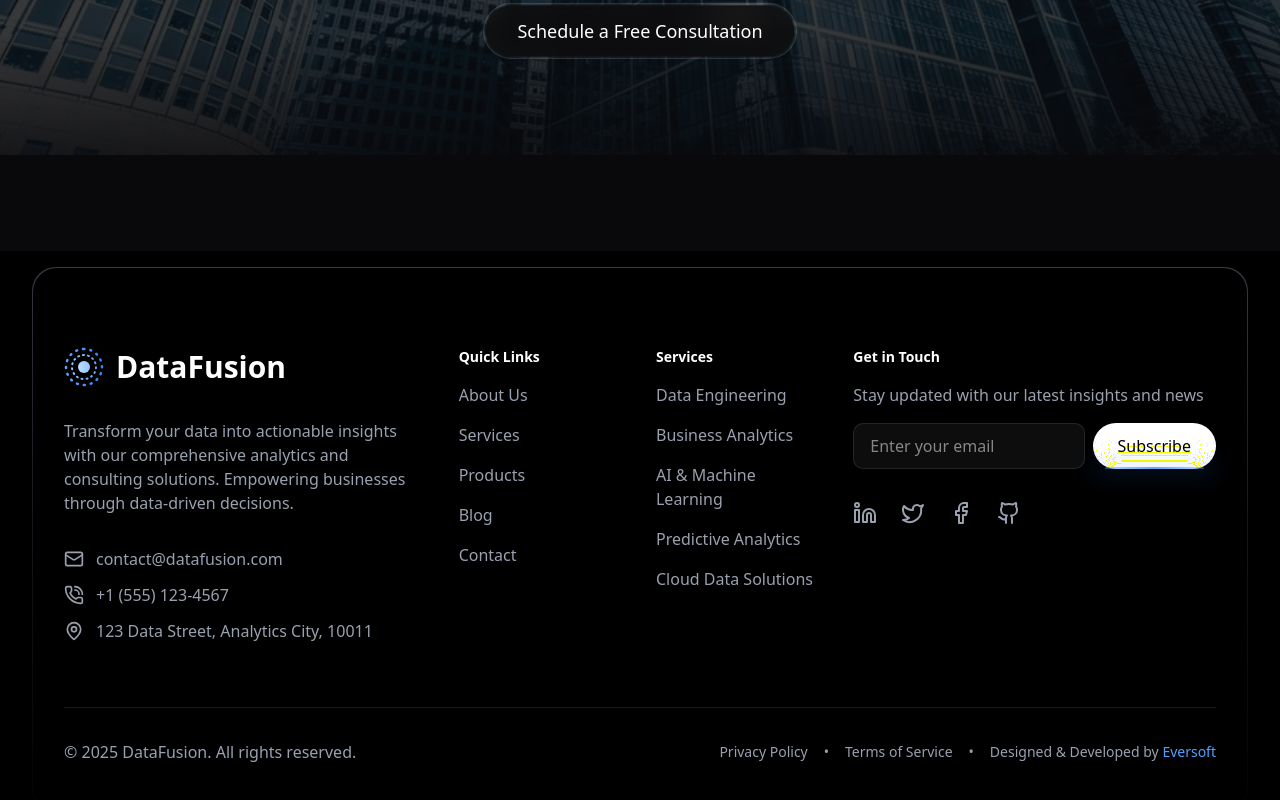
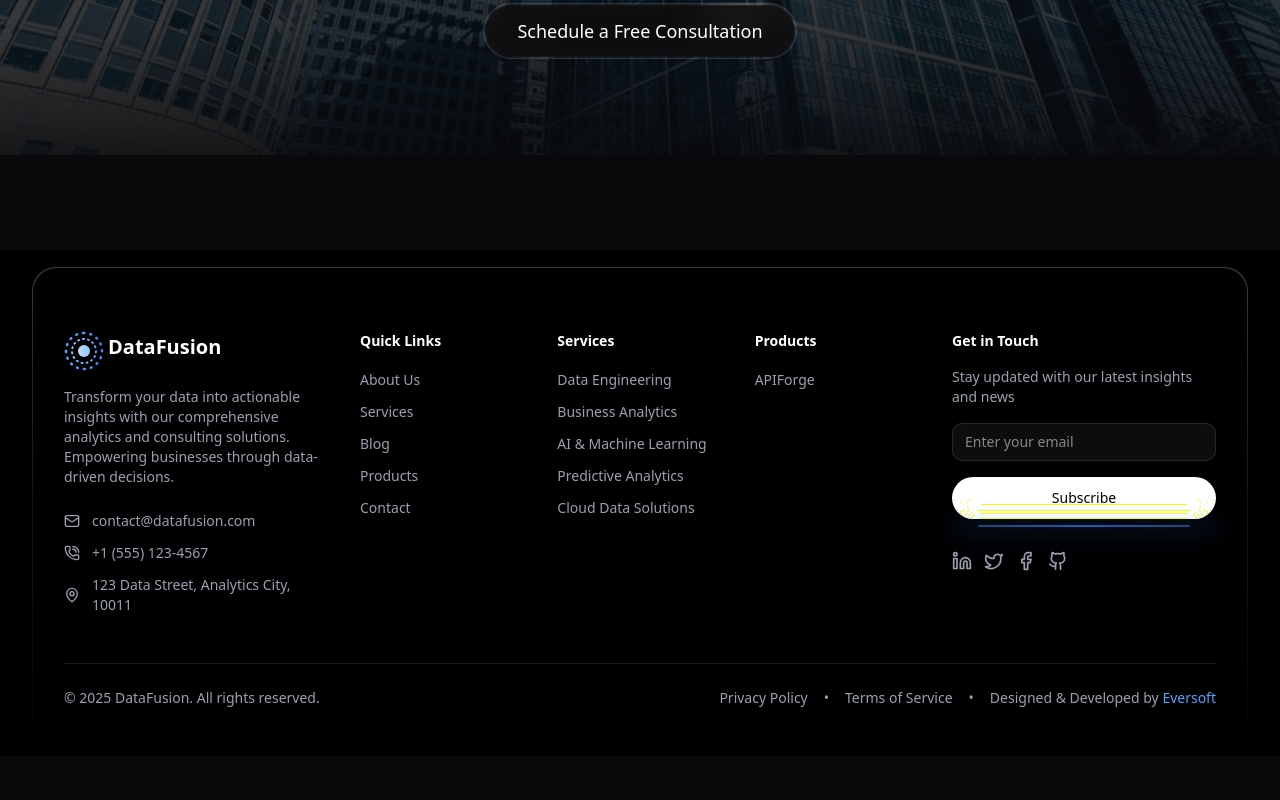
Before and after one commit to TharinduNimesh/datafusion, a React (Vite) app: page /services in a window 1280 px wide. Shown: the part 4137-4937 px from the top of the page. After the commit the page ends 4893 px from the top, so only its background shows below. Built offline with nearby package versions, Linux system fonts and the light colour scheme.

Commit message:
feat: Update footer component with product links and enhance layout for better accessibility

```diff
--- a/src/components/ui/footer.tsx
+++ b/src/components/ui/footer.tsx
@@ -19,8 +19,8 @@ export const Footer = () => {
   const quickLinks = [
     { name: "About Us", href: "/about" },
     { name: "Services", href: "/services" },
-    { name: "Products", href: "#" },
     { name: "Blog", href: "#" },
+    { name: "Products", href: "https://apiforge.datafuzion.cloud" },
     { name: "Contact", href: "/contact" },
   ];
 
@@ -30,6 +30,10 @@ export const Footer = () => {
     { name: "AI & Machine Learning", href: "/services#ai-ml" },
     { name: "Predictive Analytics", href: "/services#predictive-analytics" },
     { name: "Cloud Data Solutions", href: "/services#cloud-solutions" },
+  ];
+
+  const products = [
+    { name: "APIForge", href: "https://apiforge.datafuzion.cloud" },
   ];
 
   const socialLinks = [
@@ -49,45 +53,51 @@ export const Footer = () => {
         </div>
 
         {/* Content */}
-        <div className="relative px-4 pt-12 pb-8 sm:px-6 lg:px-8 sm:pt-20 sm:pb-12">
-          <div className="grid gap-8 lg:grid-cols-3">
-            {/* Company Info */}
-            <div className="space-y-6 sm:space-y-8">
+        <div className="relative px-4 pt-8 pb-6 md:px-6 lg:px-8 md:pt-16 md:pb-8">
+          <div className="grid gap-8 grid-cols-1 md:grid-cols-8 lg:grid-cols-12">
+            {/* Company Info - Larger section */}
+            <div className="space-y-6 md:col-span-8 lg:col-span-3">
               <div className="flex items-center space-x-3">
-                <Logo className="w-8 h-8 sm:w-10 sm:h-10" />
-                <span className="text-2xl sm:text-3xl font-bold text-white">DataFusion</span>
+                <Logo className="w-8 h-8" />
+                <span className="text-xl font-bold text-white">DataFusion</span>
               </div>
-              <p className="mt-3 sm:mt-4 text-sm sm:text-base text-gray-400 max-w-md">
+              <p className="text-sm text-gray-400 max-w-md md:max-w-xl lg:max-w-none">
                 Transform your data into actionable insights with our comprehensive analytics
                 and consulting solutions. Empowering businesses through data-driven decisions.
               </p>
               <div className="space-y-3">
-                <a href="mailto:contact@datafusion.com" className="flex items-center gap-3 text-gray-400 hover:text-white transition-colors">
-                  <Mail className="h-4 w-4 sm:h-5 sm:w-5 flex-shrink-0" />
-                  <span className="text-sm sm:text-base">contact@datafusion.com</span>
+                <a
+                  href="mailto:contact@datafusion.com"
+                  className="flex items-center gap-3 text-gray-400 hover:text-white transition-colors"
+                >
+                  <Mail className="h-4 w-4 flex-shrink-0" />
+                  <span className="text-sm">contact@datafusion.com</span>
                 </a>
-                <a href="tel:+15551234567" className="flex items-center gap-3 text-gray-400 hover:text-white transition-colors">
-                  <PhoneCall className="h-4 w-4 sm:h-5 sm:w-5 flex-shrink-0" />
-                  <span className="text-sm sm:text-base">+1 (555) 123-4567</span>
+                <a
+                  href="tel:+15551234567"
+                  className="flex items-center gap-3 text-gray-400 hover:text-white transition-colors"
+                >
+                  <PhoneCall className="h-4 w-4 flex-shrink-0" />
+                  <span className="text-sm">+1 (555) 123-4567</span>
                 </a>
                 <div className="flex items-center gap-3 text-gray-400">
-                  <MapPin className="h-4 w-4 sm:h-5 sm:w-5 flex-shrink-0" />
-                  <span className="text-sm sm:text-base">123 Data Street, Analytics City, 10011</span>
+                  <MapPin className="h-4 w-4 flex-shrink-0" />
+                  <span className="text-sm">123 Data Street, Analytics City, 10011</span>
                 </div>
               </div>
             </div>
 
-            {/* Quick Links & Services */}
-            <div className="grid grid-cols-1 sm:grid-cols-2 gap-8 lg:col-span-2">
-              <div className="grid grid-cols-1 sm:grid-cols-2 gap-8">
+            {/* Quick Links, Services, Products section wrapper */}
+            <div className="grid gap-8 grid-cols-2 md:grid-cols-3 md:col-span-8 lg:col-span-6">
+              {/* Quick Links */}
               <div>
                 <h3 className="text-sm font-semibold text-white mb-4">Quick Links</h3>
-                  <ul role="list" className="space-y-3 sm:space-y-4">
+                <ul role="list" className="space-y-2">
                   {quickLinks.map((link) => (
                     <li key={link.name}>
                       <Link
                         to={link.href}
-                          className="text-sm sm:text-base text-gray-400 hover:text-white transition-colors duration-200"
+                        className="text-sm text-gray-400 hover:text-white transition-colors duration-200"
                       >
                         {link.name}
                       </Link>
@@ -95,14 +105,16 @@ export const Footer = () => {
                   ))}
                 </ul>
               </div>
-                <div className="sm:mt-0">
+
+              {/* Services */}
+              <div>
                 <h3 className="text-sm font-semibold text-white mb-4">Services</h3>
-                  <ul role="list" className="space-y-3 sm:space-y-4">
+                <ul role="list" className="space-y-2">
                   {services.map((service) => (
                     <li key={service.name}>
                       <Link
                         to={service.href}
-                          className="text-sm sm:text-base text-gray-400 hover:text-white transition-colors duration-200"
+                        className="text-sm text-gray-400 hover:text-white transition-colors duration-200"
                       >
                         {service.name}
                       </Link>
@@ -110,28 +122,44 @@ export const Footer = () => {
                   ))}
                 </ul>
               </div>
+
+              {/* Products */}
+              <div className="col-span-2 md:col-span-1">
+                <h3 className="text-sm font-semibold text-white mb-4">Products</h3>
+                <ul role="list" className="space-y-2">
+                  {products.map((product) => (
+                    <li key={product.name}>
+                      <Link
+                        to={product.href}
+                        className="text-sm text-gray-400 hover:text-white transition-colors duration-200"
+                      >
+                        {product.name}
+                      </Link>
+                    </li>
+                  ))}
+                </ul>
               </div>
-              <div>
+            </div>
+
+            {/* Get in Touch */}
+            <div className="md:col-span-8 lg:col-span-3">
               <h3 className="text-sm font-semibold text-white mb-4">Get in Touch</h3>
-                <p className="text-sm sm:text-base text-gray-400 mb-4">
+              <p className="text-sm text-gray-400 mb-4">
                 Stay updated with our latest insights and news
               </p>
-                <form className="w-full">
-                  <div className="flex flex-col sm:flex-row gap-2">
+              <form className="w-full mb-6">
+                <div className="space-y-2">
                   <input
                     type="email"
                     placeholder="Enter your email"
-                      className="flex-1 min-w-0 px-4 py-2 text-sm sm:text-base text-white bg-white/5 border border-white/10 rounded-lg focus:outline-none focus:ring-2 focus:ring-blue-500 focus:border-transparent"
+                    className="w-full px-3 py-2 text-sm text-white bg-white/5 border border-white/10 rounded-lg focus:outline-none focus:ring-2 focus:ring-blue-500 focus:border-transparent"
                   />
-                    <div className="w-full sm:w-auto">
-                      <SecondaryButton className="w-full sm:w-auto">
+                  <SecondaryButton className="w-full text-sm py-2">
                     Subscribe
                   </SecondaryButton>
                 </div>
-                  </div>
               </form>
-                <div className="mt-6 sm:mt-8">
-                  <div className="flex flex-wrap gap-4 sm:gap-6">
+              <div className="flex flex-wrap gap-3">
                 {socialLinks.map((item) => {
                   const Icon = item.icon;
                   return (
@@ -141,28 +169,35 @@ export const Footer = () => {
                       className="text-gray-400 hover:text-white transition-colors duration-200"
                     >
                       <span className="sr-only">{item.name}</span>
-                          <Icon className="h-5 w-5 sm:h-6 sm:w-6" />
+                      <Icon className="h-5 w-5" />
                     </a>
                   );
                 })}
               </div>
             </div>
           </div>
-            </div>
-          </div>
 
           {/* Bottom Section */}
-          <div className="mt-10 sm:mt-16 pt-6 sm:pt-8 border-t border-white/10">
-            <div className="flex flex-col sm:flex-row justify-between items-center gap-4 text-center sm:text-left">
-              <p className="text-sm sm:text-base text-gray-400 order-2 sm:order-1">
+          <div className="mt-8 md:mt-12 pt-6 border-t border-white/10">
+            <div className="flex flex-col md:flex-row justify-between items-center gap-4 text-center md:text-left">
+              <p className="text-sm text-gray-400 order-2 md:order-1">
                 © {currentYear} DataFusion. All rights reserved.
               </p>
-              <div className="flex flex-col sm:flex-row items-center gap-3 sm:gap-4 text-xs sm:text-sm text-gray-400 order-1 sm:order-2">
-                <a href="#" className="hover:text-white transition-colors whitespace-nowrap">Privacy Policy</a>
-                <span className="hidden sm:inline">•</span>
-                <a href="#" className="hover:text-white transition-colors whitespace-nowrap">Terms of Service</a>
-                <span className="hidden sm:inline">•</span>
-                <span className="whitespace-nowrap">Designed & Developed by <a href="https://eversoft.lk" className="text-blue-400 hover:text-blue-300 transition-colors">Eversoft</a></span>
+              <div className="flex flex-col md:flex-row items-center gap-3 md:gap-4 text-xs md:text-sm text-gray-400 order-1 md:order-2">
+                <a href="#" className="hover:text-white transition-colors whitespace-nowrap">
+                  Privacy Policy
+                </a>
+                <span className="hidden md:inline">•</span>
+                <a href="#" className="hover:text-white transition-colors whitespace-nowrap">
+                  Terms of Service
+                </a>
+                <span className="hidden md:inline">•</span>
+                <span className="whitespace-nowrap">
+                  Designed & Developed by{" "}
+                  <a href="https://eversoft.lk" className="text-blue-400 hover:text-blue-300 transition-colors">
+                    Eversoft
+                  </a>
+                </span>
               </div>
             </div>
           </div>
```
Lines whose indentation alone changed are shown as unchanged.
